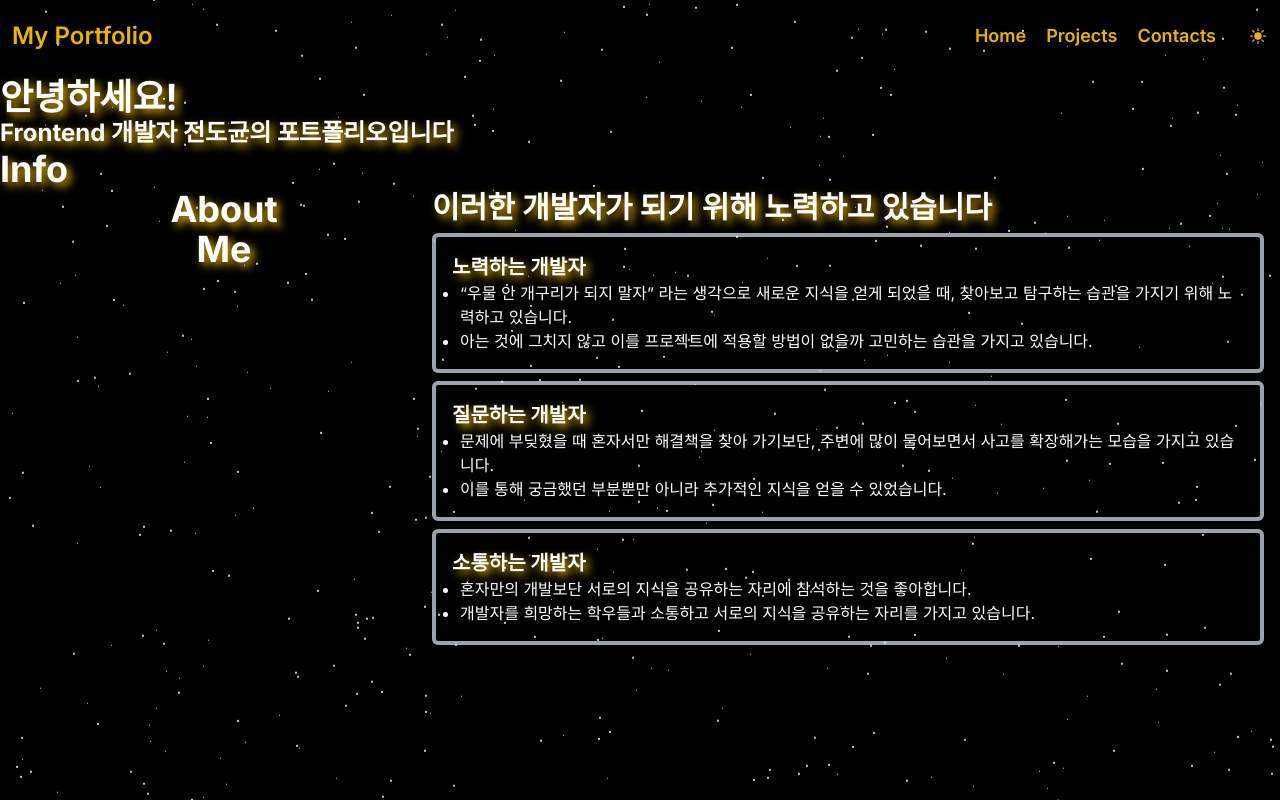
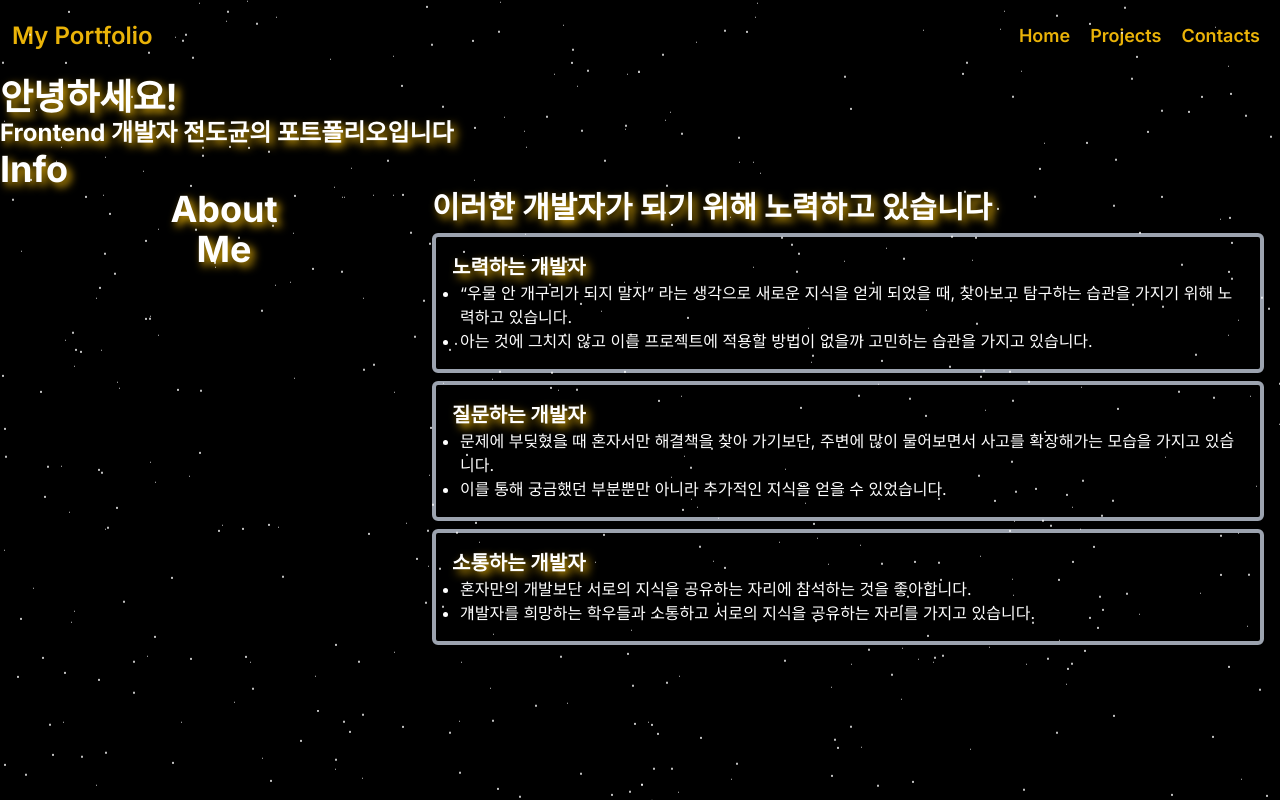
Before and after one commit to JeonDoGyun/NextJS_portfolio, a Next.js app: page / in a window 1280 px wide. Shown: the top 800 px of the page. Built offline with nearby package versions, Linux system fonts and the light colour scheme.

Commit message:
fix: next-theme 삭제로 인해 발생되는 불필요한 Import 수정

```diff
--- a/src/app/components/GNB.tsx
+++ b/src/app/components/GNB.tsx
@@ -1,6 +1,4 @@
 import Link from "next/link";
-import React from "react";
-import ToggleBtn from "./ToggleBtn";
 
 const GNB = () => {
   return (
@@ -33,8 +31,6 @@ const GNB = () => {
           >
             Contacts
           </Link>
-
-          <ToggleBtn />
         </nav>
       </div>
     </header>
--- a/src/app/components/ToggleBtn.tsx
+++ /dev/null
@@ -1,55 +0,0 @@
-"use client";
-import { useTheme } from "next-themes";
-
-const ToggleBtn = () => {
-  const { theme, setTheme } = useTheme();
-
-  return (
-    <>
-      <button
-        type="button"
-        className="inline-flex items-center border-0 py-1 px-3 focus:outline-none rounded text-base mt-4 md:mt-0"
-        onClick={() => setTheme(theme === "dark" ? "light" : "dark")}
-      >
-        <svg
-          xmlns="http://www.w3.org/2000/svg"
-          fill="none"
-          viewBox="0 0 24 24"
-          strokeWidth="1.5"
-          stroke="currentColor"
-          className={
-            theme !== "dark"
-              ? "visible w-5 h-5 hover:text-orange-400 fill-current hover:pb-1 hover:h-6"
-              : "invisible w-0 h-0"
-          }
-        >
-          <path
-            strokeLinecap="round"
-            strokeLinejoin="round"
-            d="M12 3v2.25m6.364.386l-1.591 1.591M21 12h-2.25m-.386 6.364l-1.591-1.591M12 18.75V21m-4.773-4.227l-1.591 1.591M5.25 12H3m4.227-4.773L5.636 5.636M15.75 12a3.75 3.75 0 11-7.5 0 3.75 3.75 0 017.5 0z"
-          />
-        </svg>
-        <svg
-          xmlns="http://www.w3.org/2000/svg"
-          fill="none"
-          viewBox="0 0 24 24"
-          strokeWidth="1.5"
-          stroke="currentColor"
-          className={
-            theme === "dark"
-              ? "visible w-5 h-5 hover:text-yellow-400 fill-current hover:pb-1 hover:h-6"
-              : "invisible w-0 h-0"
-          }
-        >
-          <path
-            strokeLinecap="round"
-            strokeLinejoin="round"
-            d="M21.752 15.002A9.718 9.718 0 0118 15.75c-5.385 0-9.75-4.365-9.75-9.75 0-1.33.266-2.597.748-3.752A9.753 9.753 0 003 11.25C3 16.635 7.365 21 12.75 21a9.753 9.753 0 009.002-5.998z"
-          />
-        </svg>
-      </button>
-    </>
-  );
-};
-
-export default ToggleBtn;
```
Also changed, not shown: 1 other file (tests, documents, lock files or other folders).
